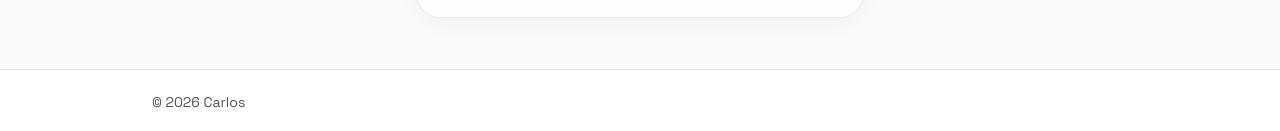
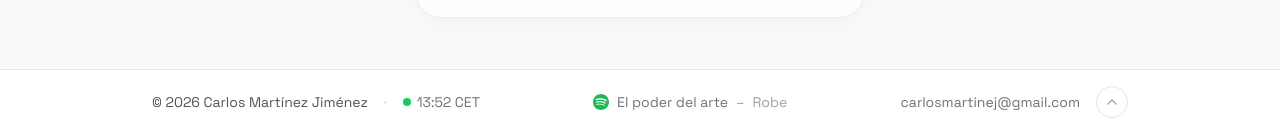
Before and after one commit to carlosmrtnzzz/portfolio, a Next.js app: page /contact in a window 1280 px wide. Shown: the part 747-878 px from the top of the page. Built offline with nearby package versions, Linux system fonts and the light colour scheme.

Commit message:
Completar el footer

```diff
--- a/components/Footer.tsx
+++ b/components/Footer.tsx
@@ -1,8 +1,37 @@
 "use client";
 
+import { useEffect, useState } from "react";
 import { motion } from "framer-motion";
 
 export default function Footer() {
+  const [time, setTime] = useState<string>("");
+
+  useEffect(() => {
+    const updateTime = () => {
+      const now = new Date();
+      const timeString = now.toLocaleTimeString("es-ES", {
+        timeZone: "Europe/Madrid",
+        hour: "2-digit",
+        minute: "2-digit",
+      });
+      setTime(timeString);
+    };
+
+    updateTime();
+    const interval = setInterval(updateTime, 1000);
+    return () => clearInterval(interval);
+  }, []);
+
+  const scrollToTop = () => {
+    window.scrollTo({ top: 0, behavior: "smooth" });
+  };
+
+  const currentSong = {
+    title: "El poder del arte",
+    artist: "Robe",
+    url: "https://open.spotify.com/intl-es/track/7aEL3Ma5UdU3WHVpxfwJBU?si=6c7a27a52fce4392",
+  };
+
   return (
     <motion.footer
       initial={{ y: 60, opacity: 0 }}
@@ -10,10 +39,70 @@ export default function Footer() {
       transition={{ duration: 0.6 }}
       className="border-t border-zinc-200 bg-white/80 backdrop-blur dark:border-zinc-800 dark:bg-black/80"
     >
-      <div className="mx-auto flex h-16 max-w-5xl items-center justify-between px-6">
-        <span className="text-sm text-zinc-600 dark:text-zinc-400">
-          © 2026 Carlos
-        </span>
+      <div className="mx-auto flex max-w-5xl flex-col gap-4 px-6 py-6 sm:flex-row sm:items-center sm:justify-between sm:py-4">
+        <div className="flex flex-col gap-1 sm:flex-row sm:items-center sm:gap-4">
+          <span className="text-sm text-zinc-600 dark:text-zinc-400">
+            © {new Date().getFullYear()} Carlos Martínez Jiménez
+          </span>
+          <span className="hidden sm:inline text-zinc-300 dark:text-zinc-700">
+            ·
+          </span>
+          <span className="flex items-center gap-1.5 text-sm text-zinc-500 dark:text-zinc-500">
+            <span className="relative flex h-2 w-2">
+              <span className="absolute inline-flex h-full w-full animate-ping rounded-full bg-green-400 opacity-75"></span>
+              <span className="relative inline-flex h-2 w-2 rounded-full bg-green-500"></span>
+            </span>
+            {time} CET
+          </span>
+        </div>
+
+        <a
+          href={currentSong.url}
+          target="_blank"
+          rel="noopener noreferrer"
+          className="group flex items-center gap-2 text-sm text-zinc-500 transition-colors hover:text-zinc-900 dark:text-zinc-500 dark:hover:text-zinc-200"
+        >
+          <svg
+            className="h-4 w-4 text-[#1DB954]"
+            viewBox="0 0 24 24"
+            fill="currentColor"
+          >
+            <path d="M12 0C5.4 0 0 5.4 0 12s5.4 12 12 12 12-5.4 12-12S18.66 0 12 0zm5.521 17.34c-.24.359-.66.48-1.021.24-2.82-1.74-6.36-2.101-10.561-1.141-.418.122-.779-.179-.899-.539-.12-.421.18-.78.54-.9 4.56-1.021 8.52-.6 11.64 1.32.42.18.479.659.301 1.02zm1.44-3.3c-.301.42-.841.6-1.262.3-3.239-1.98-8.159-2.58-11.939-1.38-.479.12-1.02-.12-1.14-.6-.12-.48.12-1.021.6-1.141C9.6 9.9 15 10.561 18.72 12.84c.361.181.54.78.241 1.2zm.12-3.36C15.24 8.4 8.82 8.16 5.16 9.301c-.6.179-1.2-.181-1.38-.721-.18-.601.18-1.2.72-1.381 4.26-1.26 11.28-1.02 15.721 1.621.539.3.719 1.02.419 1.56-.299.421-1.02.599-1.559.3z" />
+          </svg>
+          <span className="max-w-[150px] truncate sm:max-w-none">
+            {currentSong.title}
+          </span>
+          <span className="text-zinc-400 dark:text-zinc-600">–</span>
+          <span className="max-w-[100px] truncate text-zinc-400 dark:text-zinc-600 sm:max-w-none">
+            {currentSong.artist}
+          </span>
+        </a>
+
+        <div className="flex items-center gap-4">
+          <a
+            href="mailto:carlosmartinej@gmail.com"
+            className="text-sm text-zinc-500 transition-colors hover:text-zinc-900 dark:text-zinc-500 dark:hover:text-zinc-200"
+          >
+            carlosmartinej@gmail.com
+          </a>
+          <button
+            onClick={scrollToTop}
+            className="group flex h-8 w-8 items-center justify-center rounded-full border border-zinc-200 text-zinc-400 transition-all hover:border-zinc-400 hover:text-zinc-900 dark:border-zinc-700 dark:text-zinc-500 dark:hover:border-zinc-500 dark:hover:text-zinc-200"
+            aria-label="Volver arriba"
+          >
+            <svg
+              className="h-4 w-4 transition-transform group-hover:-translate-y-0.5"
+              fill="none"
+              stroke="currentColor"
+              viewBox="0 0 24 24"
+              strokeWidth="2"
+              strokeLinecap="round"
+              strokeLinejoin="round"
+            >
+              <path d="M18 15l-6-6-6 6" />
+            </svg>
+          </button>
+        </div>
       </div>
     </motion.footer>
   );
```
